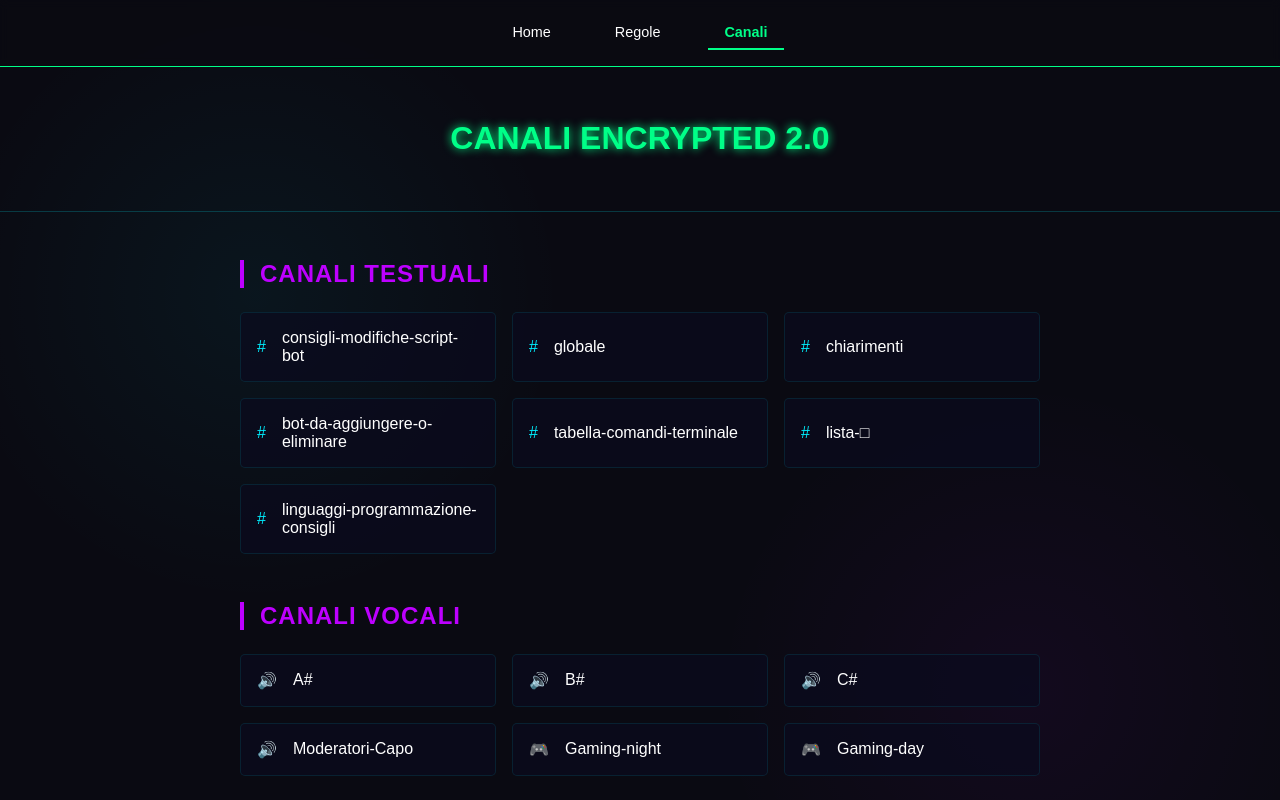
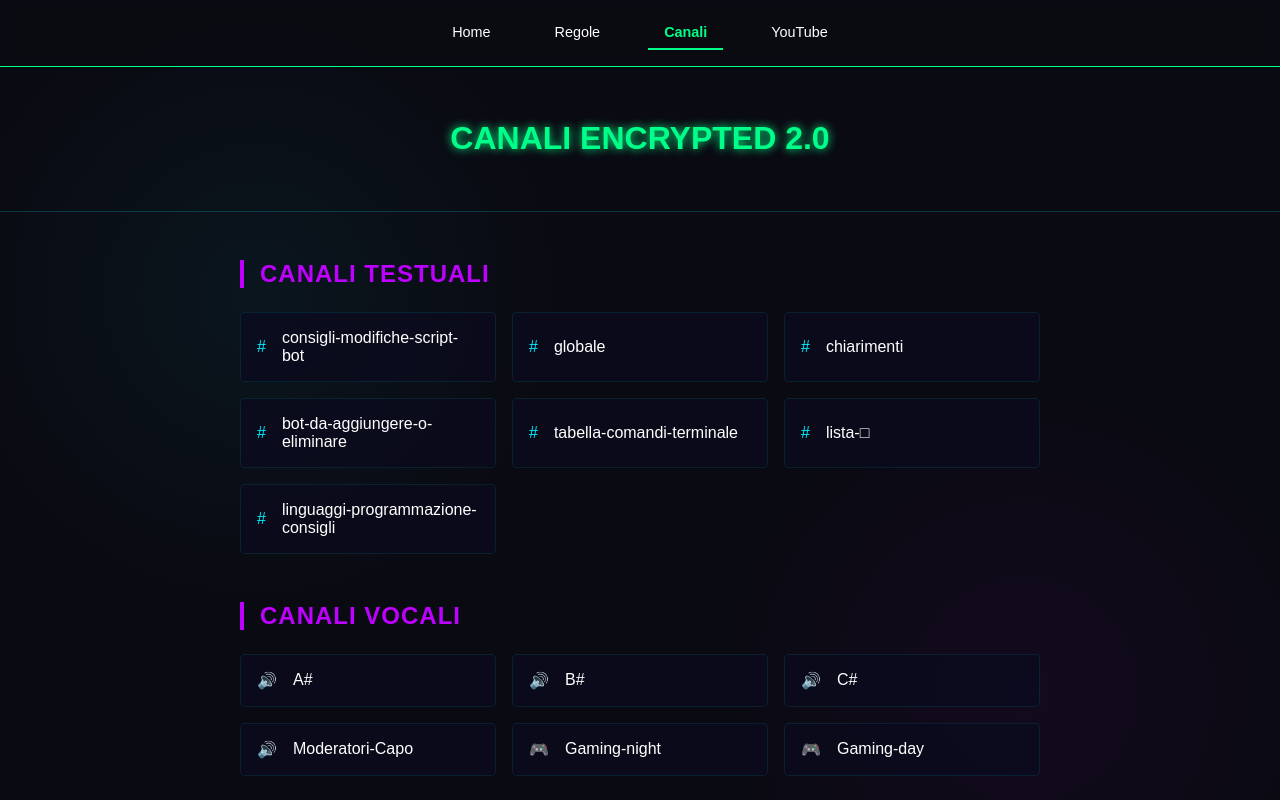
Before and after one commit to EncryptedDev11/Encrypted, a plain HTML site: page Canali.html in a window 1280 px wide. Shown: the top 800 px of the page. Drawn offline with Linux system fonts and the light colour scheme.

Commit message:
Update Canali.html

```diff
--- a/Canali.html
+++ b/Canali.html
@@ -146,6 +146,7 @@
         <a href="index.html" class="nav-link">Home</a>
         <a href="Regole.html" class="nav-link">Regole</a>
         <a href="Canali.html" class="nav-link active">Canali</a>
+        <a href="YouTube.html" class="nav-link">YouTube</a>
     </div>
 
     <header>
```
